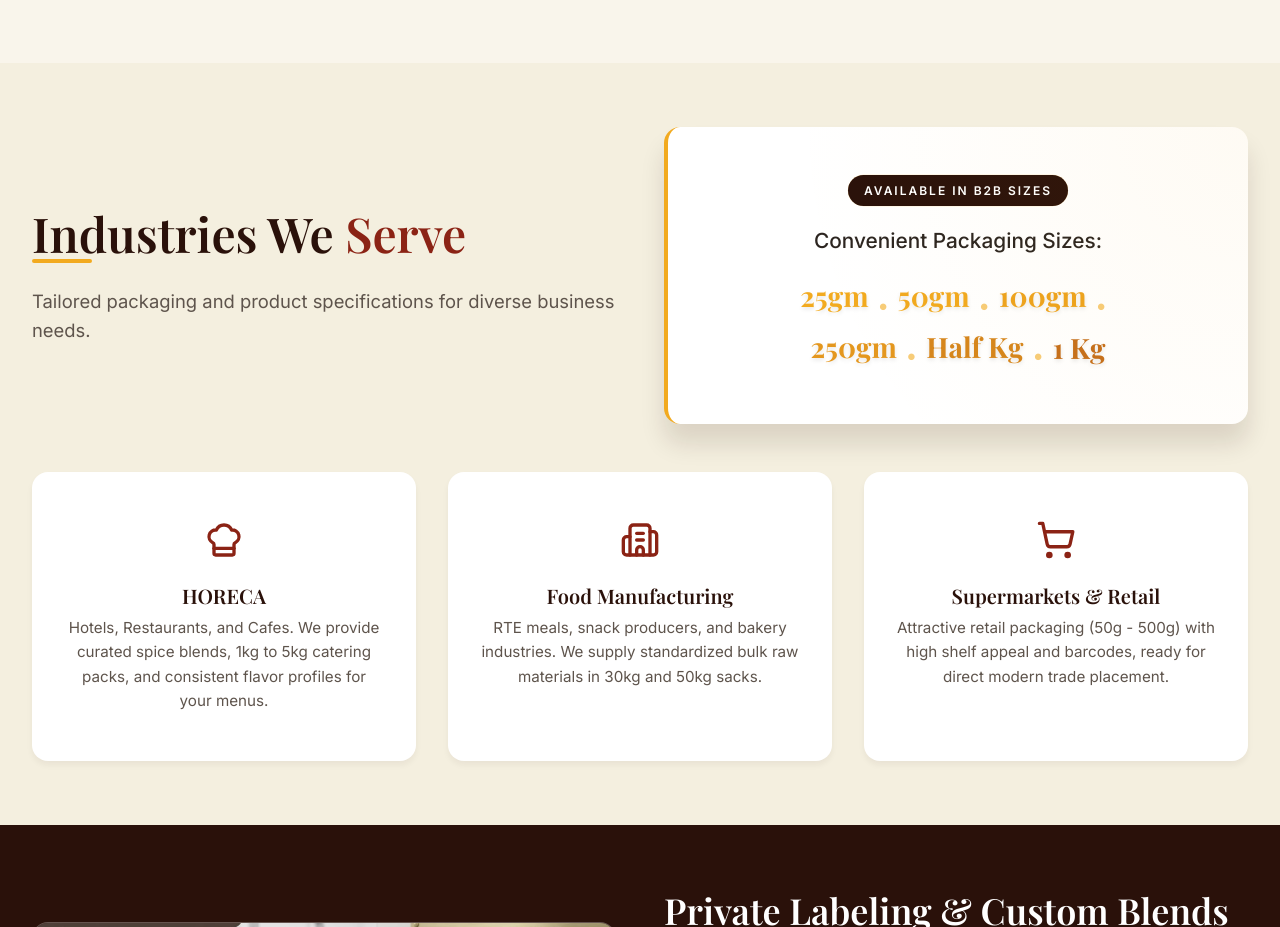
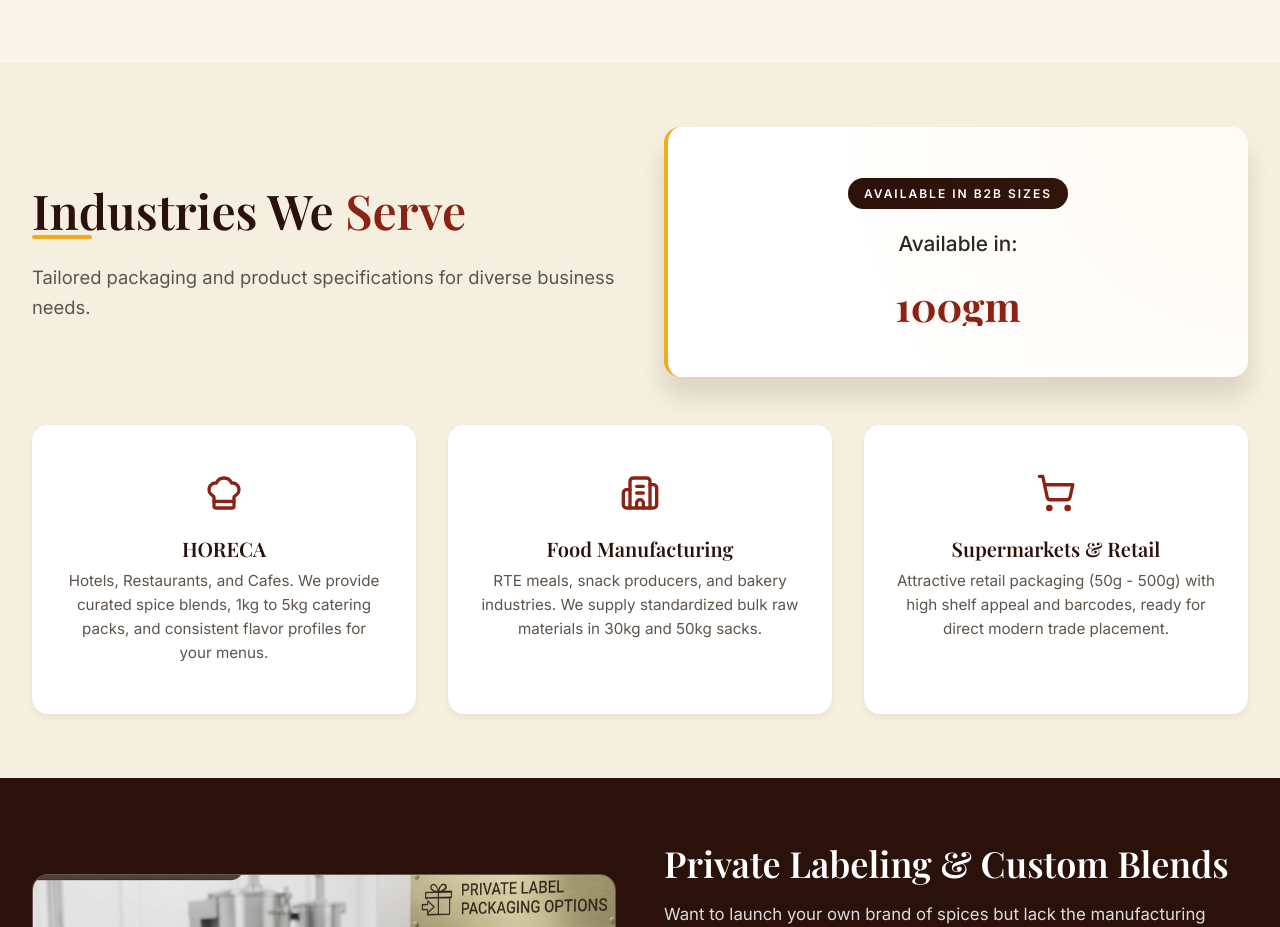
Before and after one commit to hemanthsrisai/Richiespices, a React (Vite) app: page /b2b in a window 1280 px wide. Shown: the part 940-1867 px from the top of the page. Built offline with nearby package versions, Linux system fonts and the light colour scheme; a web font is replaced by a local one.

Commit message:
feat: b2b page packaging sizes animated text slider

```diff
--- a/src/pages/B2B.jsx
+++ b/src/pages/B2B.jsx
@@ -1,9 +1,26 @@
+import { useState, useEffect } from 'react';
 import PageHeader from '../components/layout/PageHeader';
 import { Building2, ChefHat, ShoppingCart, CheckCircle2 } from 'lucide-react';
 import { Link } from 'react-router-dom';
 import styles from './B2B.module.css';
 
+const PACKAGING_SIZES = ['25gm', '50gm', '100gm', '250gm', 'Half Kg', '1 Kg'];
+
 const B2B = () => {
+  const [currentSize, setCurrentSize] = useState(0);
+  const [isSlideOut, setIsSlideOut] = useState(false);
+
+  useEffect(() => {
+    const timer = setInterval(() => {
+      setIsSlideOut(true);
+      setTimeout(() => {
+        setCurrentSize((prev) => (prev + 1) % PACKAGING_SIZES.length);
+        setIsSlideOut(false);
+      }, 500);
+    }, 2500);
+    return () => clearInterval(timer);
+  }, []);
+
   return (
     <div className={styles.b2bPage}>
       <PageHeader
@@ -53,20 +70,12 @@ const B2B = () => {
               <div className={styles.packagingContent}>
                 <span className={styles.packagingLabel}>AVAILABLE IN B2B SIZES</span>
                 <div className={styles.animatedTextWrapper}>
-                  Convenient Packaging Sizes:<br/>
-                  <span className={styles.animatedSizes}>
-                    <span className={styles.sizeItem}>25gm</span>
-                    <span className={styles.dot}>•</span>
-                    <span className={styles.sizeItem}>50gm</span>
-                    <span className={styles.dot}>•</span>
-                    <span className={styles.sizeItem}>100gm</span>
-                    <span className={styles.dot}>•</span><br/>
-                    <span className={styles.sizeItem}>250gm</span>
-                    <span className={styles.dot}>•</span>
-                    <span className={styles.sizeItem}>Half Kg</span>
-                    <span className={styles.dot}>•</span>
-                    <span className={styles.sizeItem}>1 Kg</span>
-                  </span>
+                  Available in:
+                  <div className={styles.sliderContainer}>
+                    <span className={`${styles.sliderItem} ${isSlideOut ? styles.slideOut : styles.slideIn}`}>
+                      {PACKAGING_SIZES[currentSize]}
+                    </span>
+                  </div>
                 </div>
               </div>
             </div>
--- a/src/pages/B2B.module.css
+++ b/src/pages/B2B.module.css
@@ -196,40 +196,44 @@
   line-height: 1.8;
 }
 
-.animatedSizes {
+.sliderContainer {
   display: block;
-  margin-top: var(--spacing-md);
+  height: 3.5rem;
+  margin-top: var(--spacing-sm);
+  position: relative;
+  overflow: hidden;
+  width: 100%;
+}
+
+.sliderItem {
+  display: inline-block;
   font-family: var(--font-heading-serif);
-  font-size: 1.75rem;
+  font-size: 2.5rem;
   color: var(--color-primary);
   font-weight: 700;
-}
-
-.sizeItem {
-  display: inline-block;
-  animation: floatSize 4s ease-in-out infinite;
+  position: absolute;
+  left: 0;
+  right: 0;
+  text-align: center;
   text-shadow: 0 2px 4px rgba(0,0,0,0.1);
 }
 
-.dot {
-  color: var(--color-saffron);
-  margin: 0 10px;
-  font-size: 1.2rem;
-  vertical-align: middle;
-  opacity: 0.6;
+.slideIn {
+  animation: slideInFromRight 0.5s cubic-bezier(0.25, 0.46, 0.45, 0.94) forwards;
 }
 
-.sizeItem:nth-child(1) { animation-delay: 0s; }
-.sizeItem:nth-child(3) { animation-delay: 0.2s; }
-.sizeItem:nth-child(5) { animation-delay: 0.4s; }
-.sizeItem:nth-child(8) { animation-delay: 0.6s; }
-.sizeItem:nth-child(10) { animation-delay: 0.8s; }
-.sizeItem:nth-child(12) { animation-delay: 1s; }
+.slideOut {
+  animation: slideOutToLeft 0.5s cubic-bezier(0.25, 0.46, 0.45, 0.94) forwards;
+}
 
-@keyframes floatSize {
-  0% { transform: translateY(0); color: var(--color-primary); }
-  50% { transform: translateY(-5px); color: var(--color-saffron); }
-  100% { transform: translateY(0); color: var(--color-primary); }
+@keyframes slideInFromRight {
+  0% { transform: translateX(100%); opacity: 0; }
+  100% { transform: translateX(0); opacity: 1; }
+}
+
+@keyframes slideOutToLeft {
+  0% { transform: translateX(0); opacity: 1; }
+  100% { transform: translateX(-100%); opacity: 0; }
 }
 
 .industryGrid {
```
